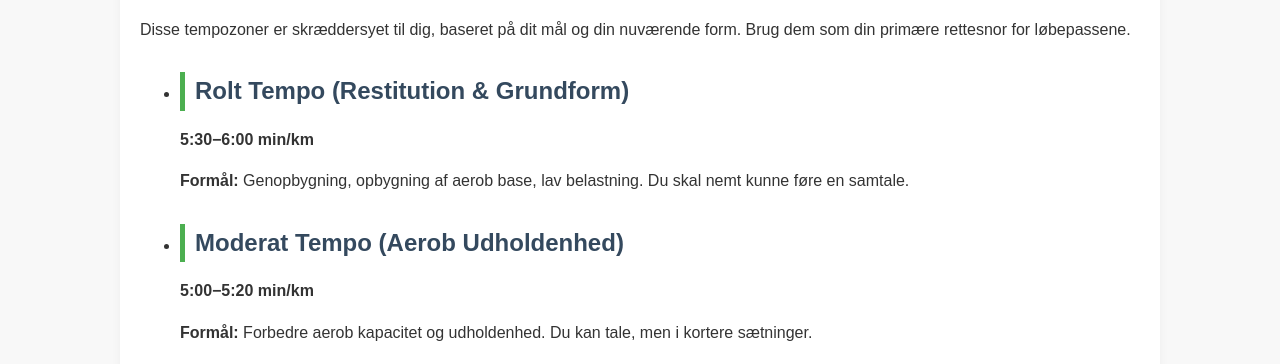
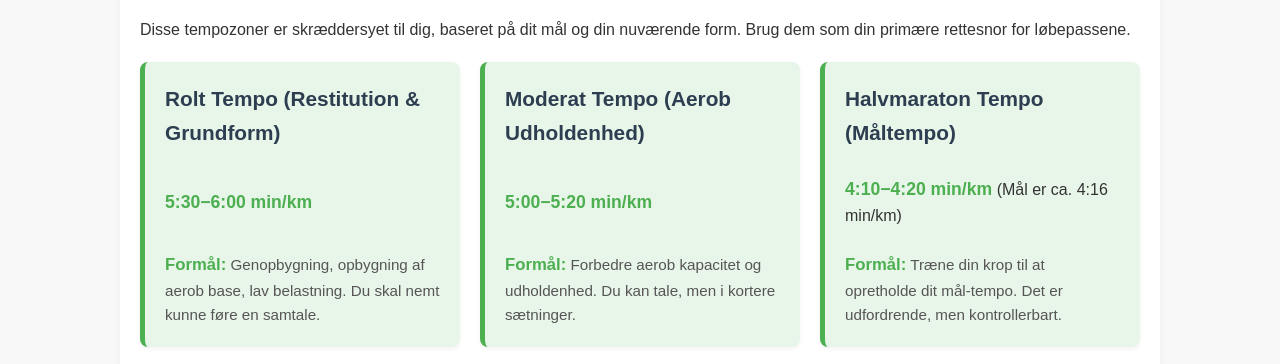
Before and after one commit to LasseArentoft/WorkoutPlan, a plain HTML site: page index.html in a window 1280 px wide. Shown: the part 364-728 px from the top of the page. Drawn offline with Linux system fonts and the light colour scheme.

Commit message:
Update style.css

```diff
--- a/style.css
+++ b/style.css
@@ -76,19 +76,61 @@ h4 {
 }
 
 /* Tempozoner styling */
-.tempo-zone {
-    background-color: #e8f5e9; /* Meget lys grøn */
-    border-left: 5px solid #4CAF50;
-    padding: 15px;
-    margin-bottom: 15px;
-    border-radius: 5px;
+.tempo-zone-list {
+    list-style: none; /* Fjerner standard punkttegn */
+    padding: 0;
+    margin: 20px 0; /* Giver lidt afstand over og under listen */
+    display: grid; /* Bruger CSS Grid for at organisere elementerne */
+    grid-template-columns: repeat(auto-fit, minmax(300px, 1fr)); /* Responsivt grid */
+    gap: 20px; /* Afstand mellem grid-elementerne */
 }
 
-.tempo-zone h3 {
-    margin-top: 0;
-    color: #333; /* Gør h3 inden i boksen mørk */
-    border-left: none; /* Fjern venstre streg i h3 her */
+.tempo-zone-list li {
+    background-color: #e8f5e9; /* Meget lys grøn */
+    border-left: 5px solid #4CAF50; /* Grøn kant til venstre */
+    padding: 20px;
+    border-radius: 8px; /* Lidt afrundede hjørner */
+    box-shadow: 0 2px 5px rgba(0,0,0,0.05); /* Let skygge */
+    display: flex;
+    flex-direction: column;
+    justify-content: space-between; /* Skubber indholdet fra top til bund */
+}
+
+.tempo-zone-list li h3 {
+    margin-top: 0; /* Fjern standard margin fra h3 */
+    margin-bottom: 10px; /* Afstand til tempobeskrivelsen */
+    color: #2c3e50; /* Mørkere farve for klarhed */
+    border-left: none; /* Fjern venstre streg for h3 i tempo-zonen */
     padding-left: 0;
+    font-size: 1.3em;
+}
+
+.tempo-zone-list li p {
+    margin-bottom: 8px; /* Mindre afstand mellem afsnit */
+}
+
+.tempo-zone-list li p:last-of-type {
+    margin-bottom: 0; /* Ingen margin under sidste afsnit */
+    font-size: 0.95em; /* Lidt mindre tekst til formål */
+    color: #555;
+}
+
+.tempo-zone-list li p strong {
+    font-size: 1.1em; /* Gør tempoet en smule større */
+    color: #4CAF50; /* Grøn farve til tempoet */
+}
+
+
+
+/* Tilføj dette i din @media (max-width: 768px) sektion for bedre mobilvisning */
+@media (max-width: 768px) {
+    /* ... (eksisterende mobilregler) ... */
+    .tempo-zone-list {
+        grid-template-columns: 1fr; /* På mobil, én kolonne */
+    }
+    .tempo-zone-list li {
+        padding: 15px;
+    }
 }
 
 /* Principper & Faser styling */
```
